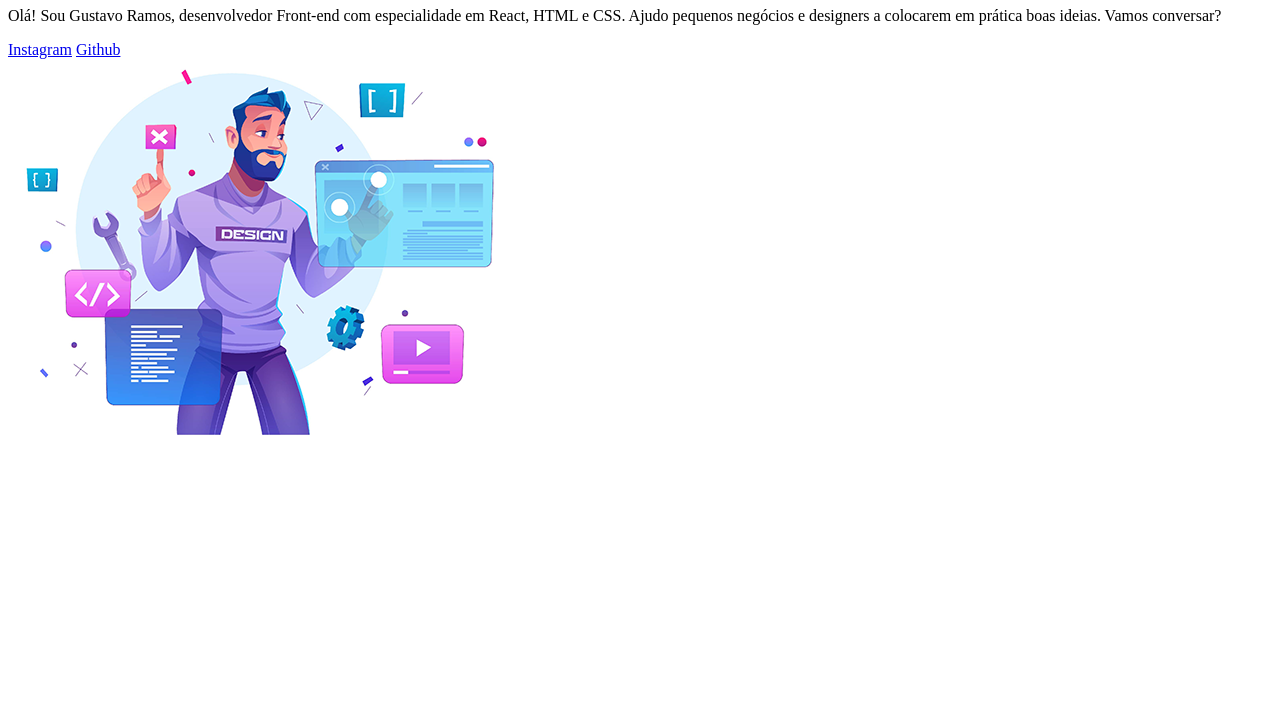
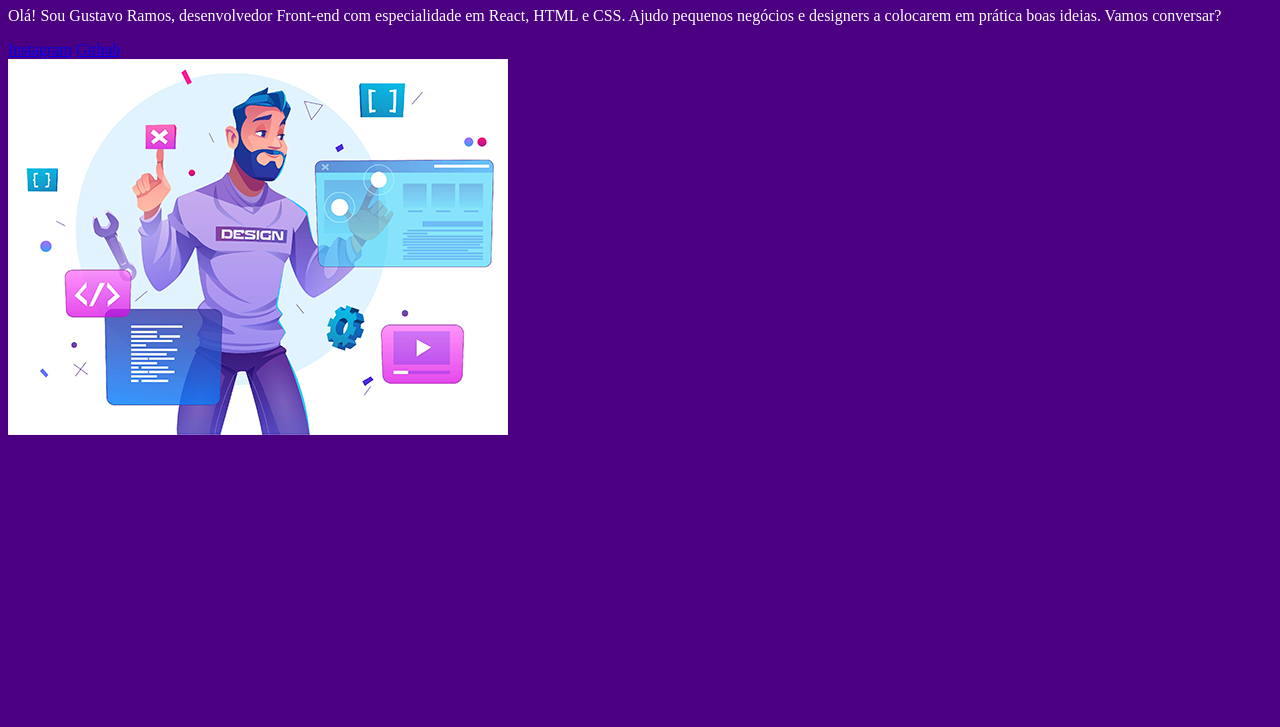
Before and after one commit to Gustaramos/Portifolio, a plain HTML site: page index.html in a window 1280 px wide. Shown: the part 73-800 px from the top of the page. Drawn offline with Linux system fonts and the light colour scheme.

Commit message:
Commit Att

```diff
--- a/index.html
+++ b/index.html
@@ -4,6 +4,7 @@
     <meta charset="UTF-8">
     <meta http-equiv="X-UA-Compatible" content="IE=edge">
     <meta name="viewport" content="width=device-width, initial-scale=1.0">
+    <link rel="stylesheet" href="style.css">
     <title>Portfólio</title>
 </head>
 <body>
--- /dev/null
+++ b/style.css
@@ -0,0 +1,4 @@
+body{
+    background-color: indigo;
+    color: white;
+}
```
Also changed, not shown: desenvolvedor.jpg (deleted), index.css (deleted).
